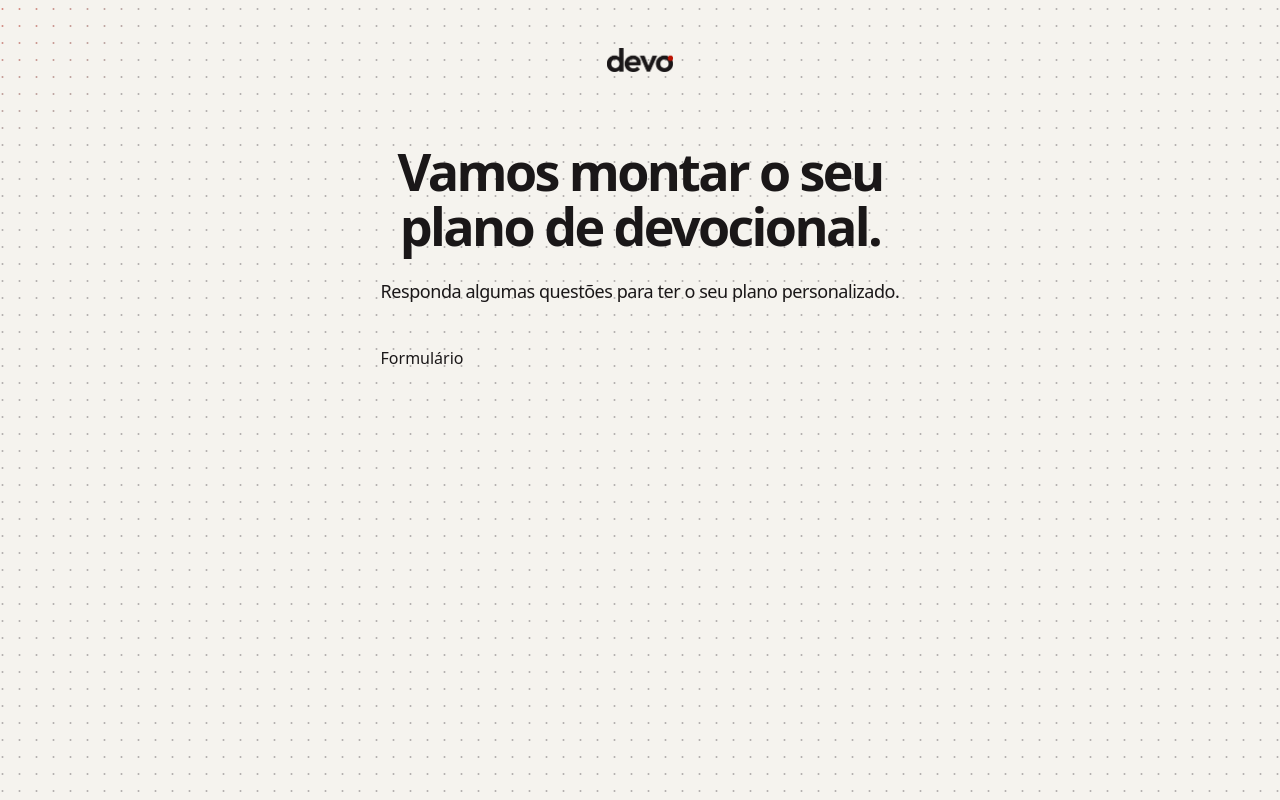
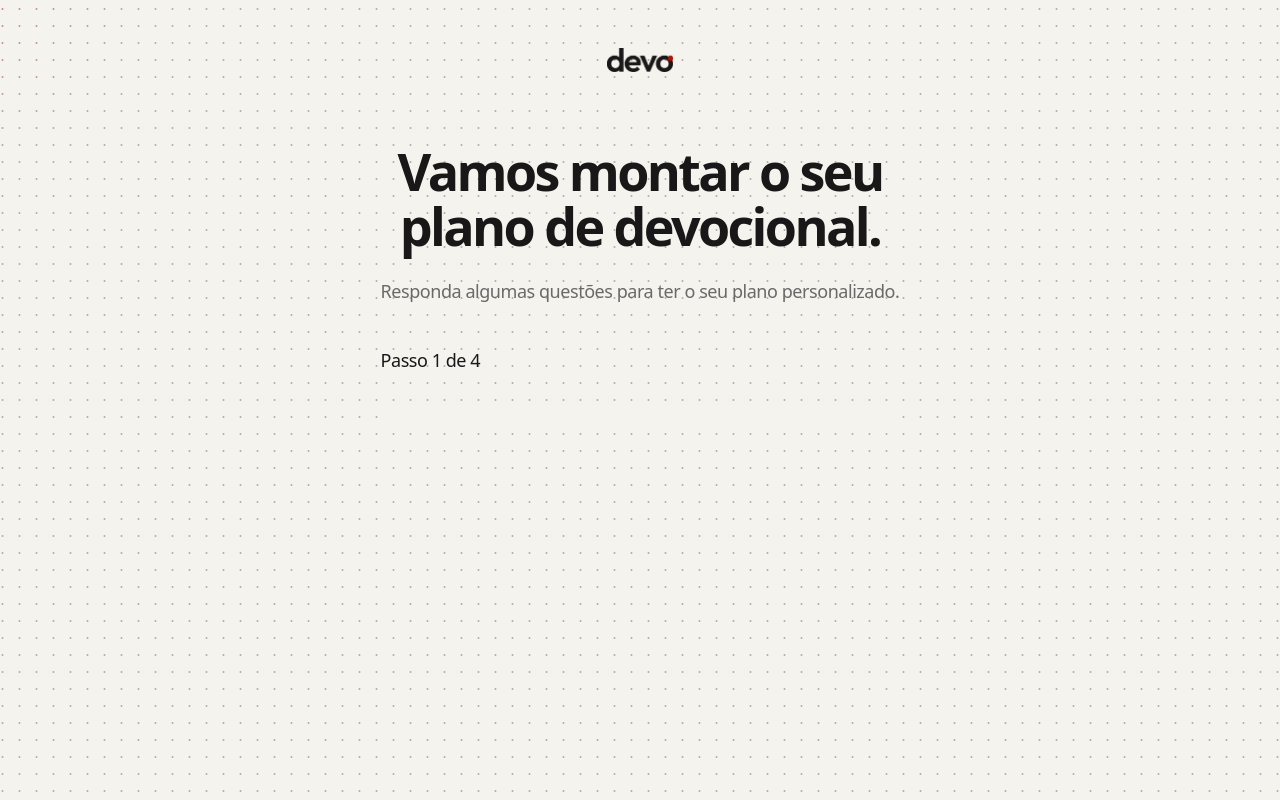
Before and after one commit to rafachoii/devo, a React (Vite) app: page /formulario in a window 1280 px wide. Built offline with nearby package versions, Linux system fonts and the light colour scheme.

Commit message:
feat: adiciona progresso ao formulário

```diff
--- a/src/features/Form.tsx
+++ b/src/features/Form.tsx
@@ -1,5 +1,9 @@
-export function DevotionalForm() {
+import { StepProgress } from "./Progress"
+
+export const DevotionalForm = () => {
     return(
-        <h1>Formulário</h1>
+        <>
+            <StepProgress currentStep={1} totalSteps={4} />
+        </>
     )
 }
--- a/src/features/Hero.tsx
+++ b/src/features/Hero.tsx
@@ -4,7 +4,7 @@ export function FormHero() {
             <h1 className="text-4xl md:text-5xl lg:text-[52px] font-extrabold text-foreground tracking-tighter leading-[1.05] mb-6 max-w-2xl">
                 Vamos montar o seu<br className="hidden sm:block" /> plano de devocional.
             </h1>
-            <p className="text-base md:text-lg text-secondary leading-relaxed mb-10 max-w-2md tracking-tight">
+            <p className="text-base md:text-lg text-muted leading-relaxed mb-10 max-w-2md tracking-tight">
                 Responda algumas questões para ter o seu plano personalizado.
             </p>
         </div>
--- /dev/null
+++ b/src/features/Progress.tsx
@@ -0,0 +1,27 @@
+interface StepProgressProps {
+    currentStep: number
+    totalSteps: number
+}
+
+export function StepProgress({ currentStep, totalSteps }: StepProgressProps) {
+    const progress = (currentStep / totalSteps) * 100
+
+    return (
+        <div className="mb-4">
+            <p className="text-base md:text-lg text-secondary mb-10 tracking-tight">
+                Passo {currentStep} de {totalSteps}
+            </p>
+            <div className="bg-border h-1 w-full overflow-hidden rounded-full">
+                <div
+                    role="progressbar"
+                    aria-valuenow={currentStep}
+                    aria-valuemin={1}
+                    aria-valuemax={totalSteps}
+                    aria-label={`Passo ${currentStep} de ${totalSteps}`}
+                    className="bg-primary h-full rounded-full transition-all duration-300"
+                    style={{width: `${progress}`}}
+                />
+            </div>
+        </div>
+    )
+}
```
